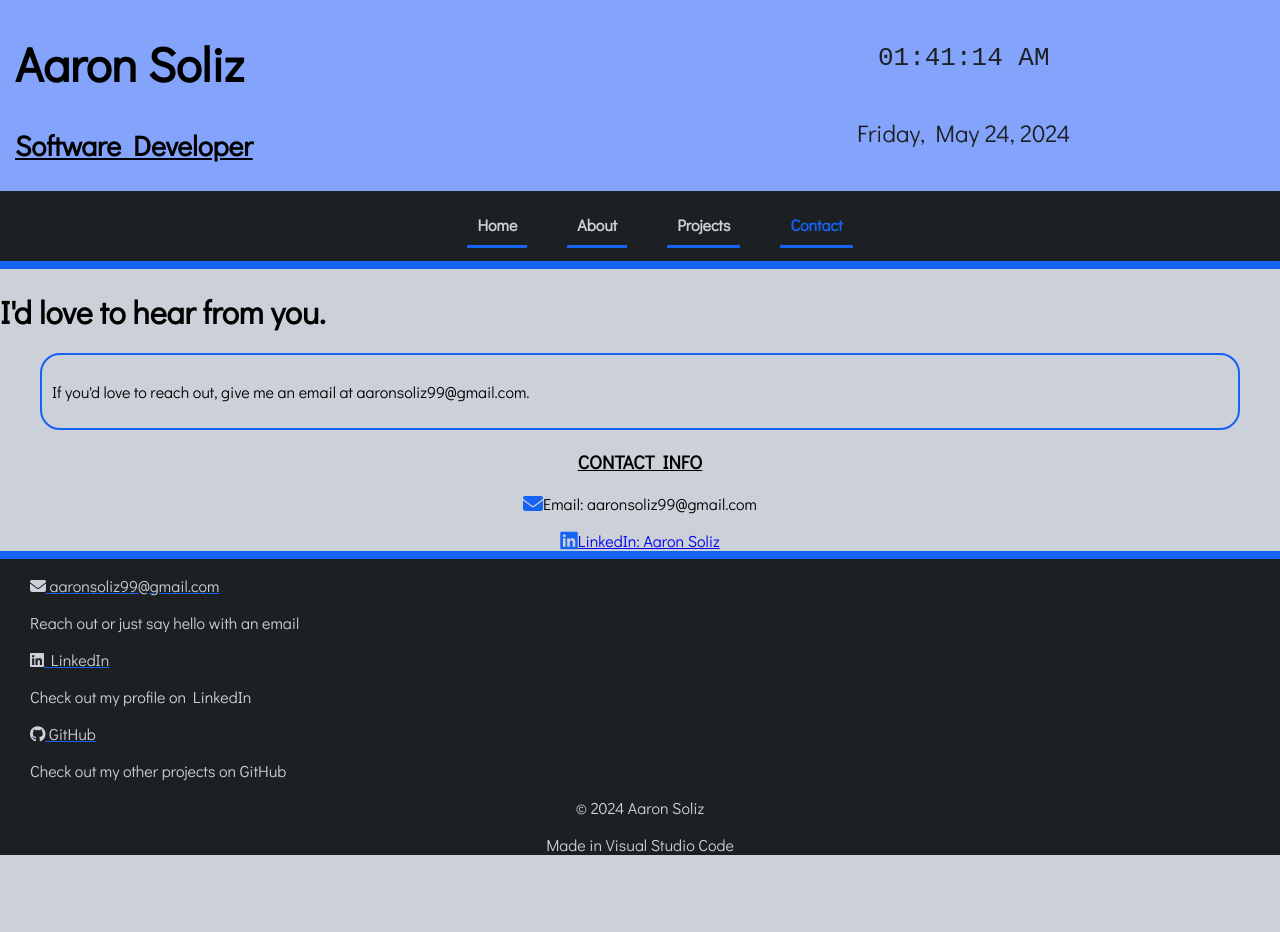
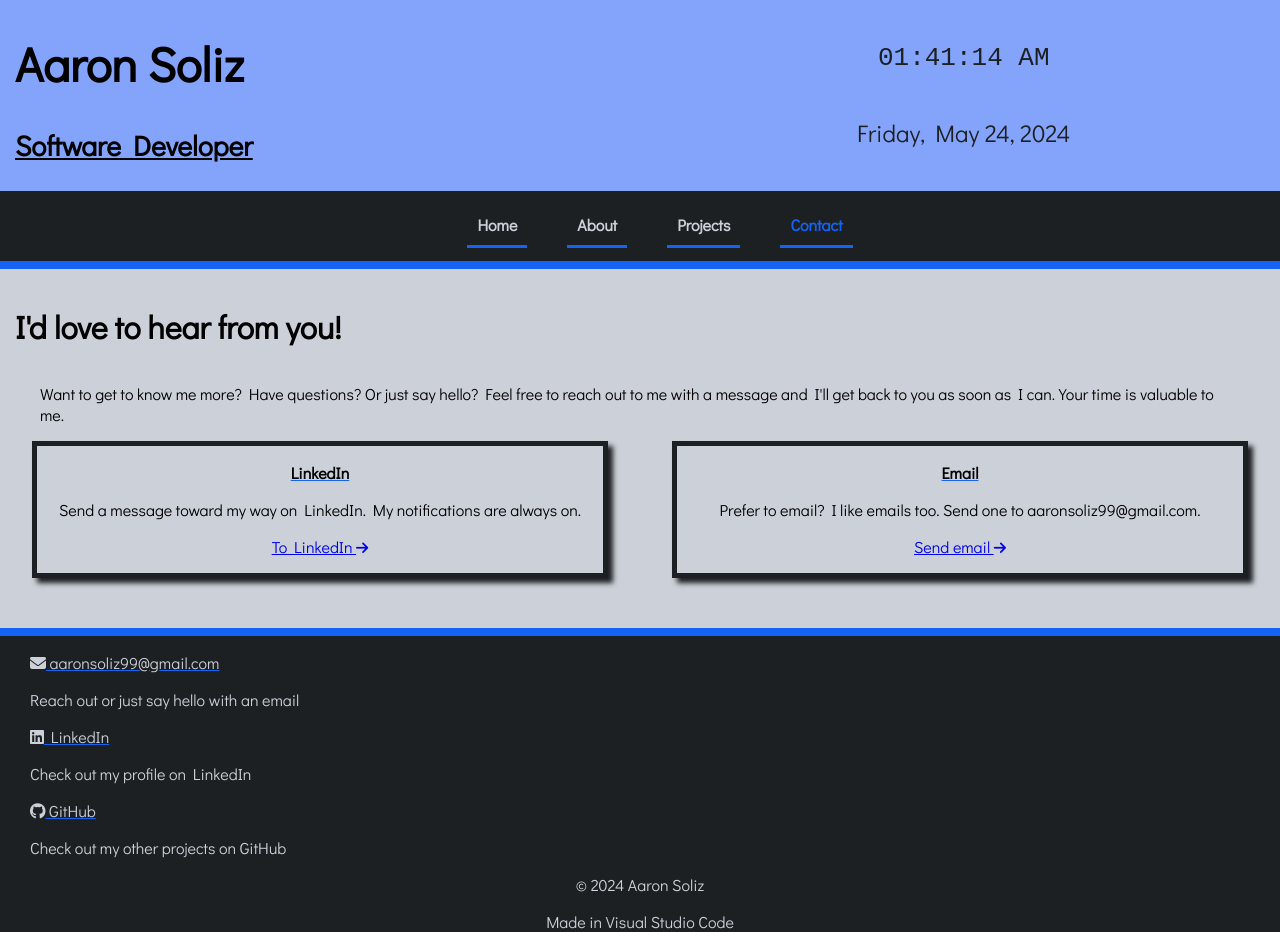
Before and after one commit to Aaron-Sol1z/aaronsoliz, a plain HTML site: page pages/contact.html in a window 1280 px wide. Before the commit the page ends 855 px from the top, so only its background shows below. Drawn offline with Linux system fonts and the light colour scheme.

Commit message:
filled content on contact page

```diff
--- a/pages/contact.html
+++ b/pages/contact.html
@@ -38,15 +38,26 @@
             </div>
         </header>
         <main>
-            <h1>I'd love to hear from you.</h1>
-            <div class="greeting">
-                <p>If you'd love to reach out, give me an email at aaronsoliz99@gmail.com. </p>
-            </div>
             <!--contact-->
-            <div id="contact">
-                <h3>CONTACT INFO</h3>
-                <p><i class="fa-solid fa-envelope fa-lg"></i>Email: aaronsoliz99@gmail.com</p>
-                <i class="fa-brands fa-linkedin fa-lg"></i><a href="https://www.linkedin.com/in/aaron-soliz-b78841290/" title="LinkedIn">LinkedIn: Aaron Soliz</a>
+            <h1>I'd love to hear from you!</h1>
+            <p class="greeting">
+                Want to get to know me more?
+                Have questions?
+                Or just say hello?
+                Feel free to reach out to me with a message and I'll get back to you as soon as I can.
+                Your time is valuable to me.
+            </p>
+            <div class="contact-container">
+                <div class="contact-widget">
+                    <p class="contact-title">LinkedIn</p>
+                    <p>Send a message toward my way on LinkedIn. My notifications are always on.</p>
+                    <a href="https://www.linkedin.com/in/aaron-soliz-b78841290/" title="Message me on LinkedIn"><p>To LinkedIn <i class="fa-solid fa-arrow-right fa-sm"></i></p></a>
+                </div>
+                <div class="contact-widget">
+                    <p class="contact-title">Email</p>
+                    <p>Prefer to email? I like emails too. Send one to aaronsoliz99@gmail.com.</p>
+                    <a href="mailto:aaronsoliz99@gmail.com" title="Email me"><p>Send email <i class="fa-solid fa-arrow-right fa-sm"></i></p></a>
+                </div>
             </div>
         </main>
         <!--footer-->
--- a/styles/contact.css
+++ b/styles/contact.css
@@ -92,23 +92,41 @@ header{
     color: var(--blue-ribbon);
 }
 /***main***/
+main h1{
+    padding: 15px;
+}
 h3{
     text-decoration: underline;
 }
 .greeting{
     margin-left: 40px;
     margin-right: 40px;
-    border: 2px solid var(--blue-ribbon);
-    border-radius: 20px;
 }
 .greeting p{
     padding: 10px;
 }
 /*contact*/
-#contact{
+.contact-container{
     text-align: center;
-    padding-left: 15px;
-    padding-right: 15px;
+    display: flex;
+    flex-direction: row;
+    justify-content: space-evenly;
+}
+.contact-widget{
+    width: 50%;
+    border: 5px solid var(--shark);
+    margin-left: 2.5%;
+    margin-right: 2.5%;
+    margin-bottom: 50px;
+    box-shadow: 5px 5px 5px var(--shark);
+    justify-content: center;
+}
+.contact-widget a{
+    padding-bottom: 10px;
+}
+.contact-title{
+    font-weight: bold;
+    text-decoration: underline var(--blue-ribbon);
 }
 /*icons*/
 .fa-brands.fa-github.fa-lg, .fa-brands.fa-java.fa-lg, .fa-brands.fa-html5.fa-lg, .fa-brands.fa-css3.fa-lg, .fa-brands.fa-js.fa-lg, .fa-solid.fa-envelope.fa-lg, .fa-brands.fa-linkedin.fa-lg{
```
